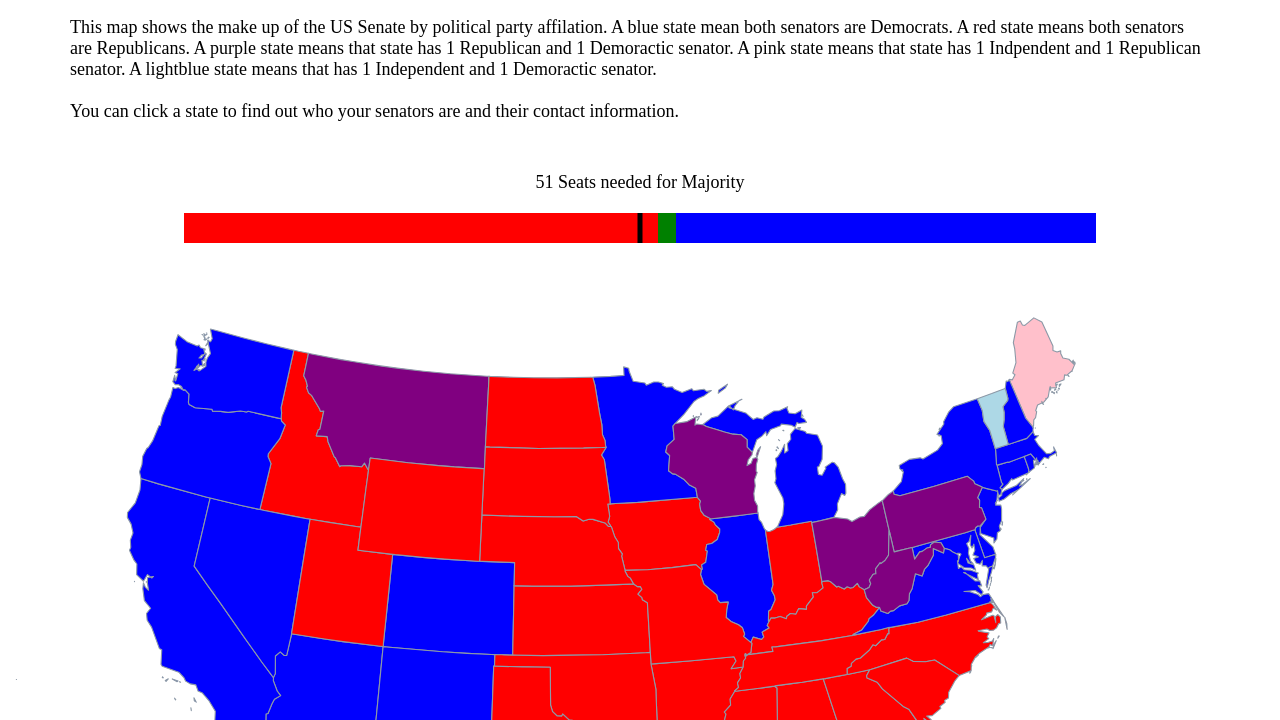
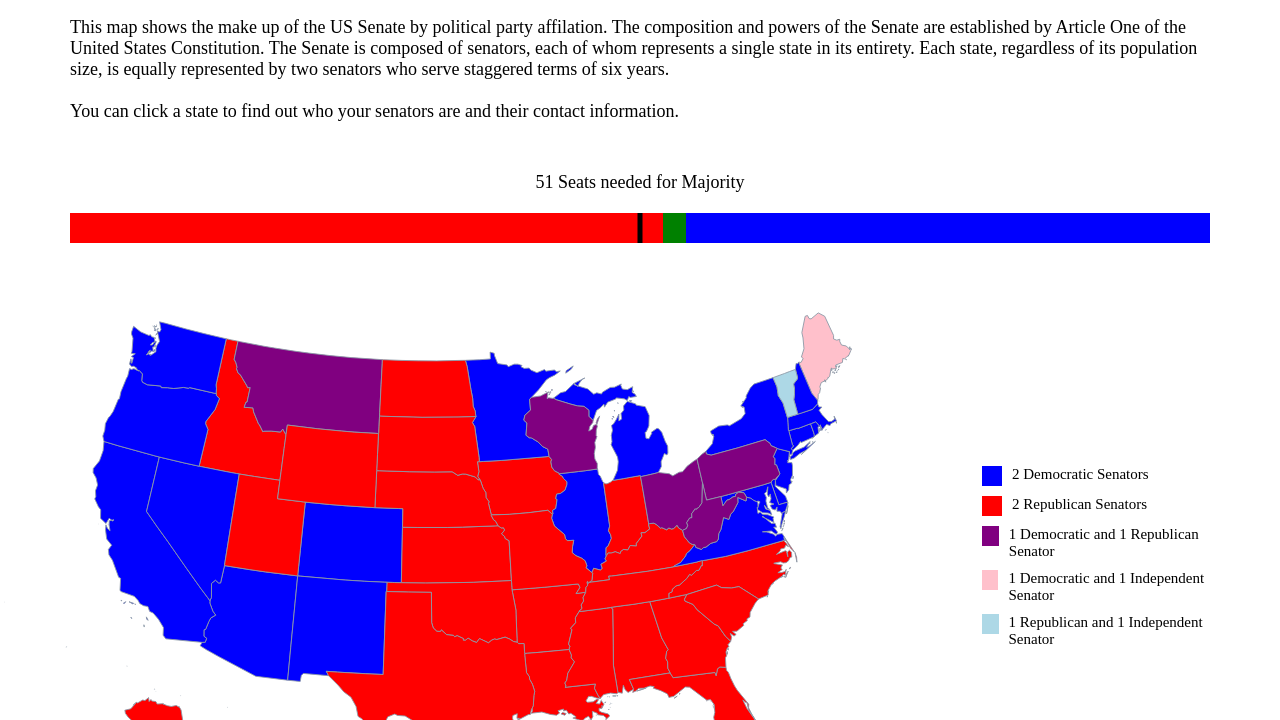
Before and after one commit to marselgray/senate_map, a website: page index.html in a window 1280 px wide. Shown: the part 80-800 px from the top of the page. Drawn offline with nearby package versions, Linux system fonts and the light colour scheme.

Commit message:
✨ Build: map legend

```diff
--- a/assets/js/app.js
+++ b/assets/js/app.js
@@ -113,26 +113,32 @@ function loadData(){
 
 							senators['officials'].map(function(sen){
 								console.log(sen);
+
 								let phoneNumber = sen['phones'][0];
 								phoneNumber = phoneNumber.replace(/\s+/g, '');
+
+								let img = sen['photoUrl'];
+								if (img) {
+									img = img;
+								} else {
+									img = './avatar.jpg'
+								}
 
 								let senatorInfo = `
 								<div>
 									<p class="senator--item">${sen['name']}</p>
 									<p class="senator--item">${sen['party']}</p>
-									<img class='senator--img' src="${sen['photoUrl']}" alt="Photo of ${sen['name']}" loading="lazy">
+									<img class='senator--img' src="${img}" alt="Photo of ${sen['name']}" loading="lazy">
 									<a href="${sen['urls'][0]}" class="senator--item">Website</a>
 									<a href="https://twitter.com/${sen['channels'][1]['id']}" class="senator--item">Twitter</a>
 									<a href="tel:${phoneNumber}" class="senator--item">DC Office Phone Number</a>
 								</div>
-								`
+								`;
 								document.getElementsByClassName('senator--container')[0].insertAdjacentHTML('beforeend', senatorInfo);
 							})
 						}
-
 					})
 			})
 		})
-
 	});
 }
--- a/index.html
+++ b/index.html
@@ -17,11 +17,9 @@
 				<span class="intro--red">Red</span> Sock, <span class="intro--blue">Blue</span> Sock</h1>
 			<p class="intro--text">
 				This map shows the make up of the US Senate by political party affilation.
-				A blue state mean both senators are Democrats.
-				A red state means both senators are Republicans.
-				A purple state means that state has 1 Republican and 1 Demoractic senator.
-				A pink state means that state has 1 Indpendent and 1 Republican senator.
-				A lightblue state means that has 1 Independent and 1 Demoractic senator.
+				The composition and powers of the Senate are established by Article One of the United States Constitution.
+				The Senate is composed of senators, each of whom represents a single state in its entirety.
+				Each state, regardless of its population size, is equally represented by two senators who serve staggered terms of six years.
 
 				<br><br>
 
@@ -513,6 +511,33 @@
 				d="m 461.38694,192.16729 0.7765,-15.14184 0.97063,-20.38326 0.0971,-2.52364 -1.26182,-0.0971 -24.94522,-1.45595 -13.97709,-1.16476 -26.49823,-2.52364 -33.19559,-4.07665 -1.35888,9.51219 -0.0971,0.58237 -0.38825,3.20309 -1.74714,12.52114 -3.30015,25.23641 -0.87357,6.3091 -0.38825,3.20309 -0.19412,1.26182 -2.42658,18.92731 3.78546,0.48531 24.7511,3.00896 1.94126,0.19412 2.32951,0.29119 23.97459,2.32952 19.2185,1.55301 28.82775,1.8442 1.94126,0.0971 0.0971,-2.52364 0.48532,-10.19163 0.87357,-17.76255 0.38825,-7.57092 0.0971,-2.52364 0.0971,-2.62071 z"
 				style="stroke-width:0.97063118000000004;stroke:#8C99A7" />
 			</svg>
+
+			<div class="legend">
+				<div class="legend--key">
+					<div class="legend--key__color map--blue"></div>
+					<div class="legend--key__text">2 Democratic Senators</div>
+				</div>
+
+				<div class="legend--key">
+					<div class="legend--key__color map--red"></div>
+					<div class="legend--key__text">2 Republican Senators</div>
+				</div>
+
+				<div class="legend--key">
+					<div class="legend--key__color map--purple"></div>
+					<div class="legend--key__text">1 Democratic and 1 Republican Senator</div>
+				</div>
+
+				<div class="legend--key">
+					<div class="legend--key__color map--green__red"></div>
+					<div class="legend--key__text">1 Democratic and 1 Independent Senator</div>
+				</div>
+
+				<div class="legend--key">
+					<div class="legend--key__color map--green__blue"></div>
+					<div class="legend--key__text">1 Republican and 1 Independent Senator</div>
+				</div>
+			</div>
 		</section>
 	</main>
 
--- a/src/js/app.js
+++ b/src/js/app.js
@@ -113,26 +113,32 @@ function loadData(){
 
 							senators['officials'].map(function(sen){
 								console.log(sen);
+
 								let phoneNumber = sen['phones'][0];
 								phoneNumber = phoneNumber.replace(/\s+/g, '');
+
+								let img = sen['photoUrl'];
+								if (img) {
+									img = img;
+								} else {
+									img = './avatar.jpg'
+								}
 
 								let senatorInfo = `
 								<div>
 									<p class="senator--item">${sen['name']}</p>
 									<p class="senator--item">${sen['party']}</p>
-									<img class='senator--img' src="${sen['photoUrl']}" alt="Photo of ${sen['name']}" loading="lazy">
+									<img class='senator--img' src="${img}" alt="Photo of ${sen['name']}" loading="lazy">
 									<a href="${sen['urls'][0]}" class="senator--item">Website</a>
 									<a href="https://twitter.com/${sen['channels'][1]['id']}" class="senator--item">Twitter</a>
 									<a href="tel:${phoneNumber}" class="senator--item">DC Office Phone Number</a>
 								</div>
-								`
+								`;
 								document.getElementsByClassName('senator--container')[0].insertAdjacentHTML('beforeend', senatorInfo);
 							})
 						}
-
 					})
 			})
 		})
-
 	});
 }
--- a/src/scss/data/_map.scss
+++ b/src/scss/data/_map.scss
@@ -1,11 +1,22 @@
 .map{
 
+	display: flex;
+	flex-direction: column;
+	justify-content: space-between;
+
+	@include breakpoint(medium){
+		flex-direction: row;
+	}
 
 	svg{
 		width: 100%;
 		height: 100%;
 		position: relative;
 		left: -10%;
+
+		@include breakpoint(medium){
+			width: 80%;
+		}
 	}
 
 	&--state{
@@ -14,24 +25,29 @@
 
 	&--red{
 		fill: red;
+		background: red;
 	}
 
 	&--blue{
 		fill: blue;
+		background: blue;
 	}
 
 	&--purple{
 		fill: purple;
+		background: purple;
 	}
 
 	&--green{
 
 		&__red{
 			fill: pink;
+			background: pink;
 		}
 
 		&__blue{
 			fill: lightblue;
+			background: lightblue;
 		}
 	}
 }
@@ -45,7 +61,6 @@
 
 	&--graph{
 		height: 1.5rem;
-		width: 80%;
 		margin: 0 auto;
 		position: relative;
 
@@ -64,3 +79,32 @@
 		}
 	}
 }
+
+
+
+.legend{
+	display: flex;
+	flex-direction: column;
+	margin: 5rem 0 0 0;
+
+	@include breakpoint(medium){
+		margin: 0;
+		width: 20%;
+		justify-content: center;
+	}
+
+	&--key{
+		display: flex;
+		margin: 0 0 1rem 0;
+
+		&__color{
+			width: 2rem;
+			height: 2rem;
+			margin: 0 1rem 0 0;
+		}
+
+		&__text{
+			font-size: 1.5rem;
+		}
+	}
+}
--- a/src/scss/data/_senator.scss
+++ b/src/scss/data/_senator.scss
@@ -20,6 +20,7 @@
 	}
 
 	&--img{
-		width: 15rem;
+		height: 17rem;
+		width: auto;
 	}
 }
```
Also changed, not shown: README.md, assets/css/main.css, avatar.jpg (added).
